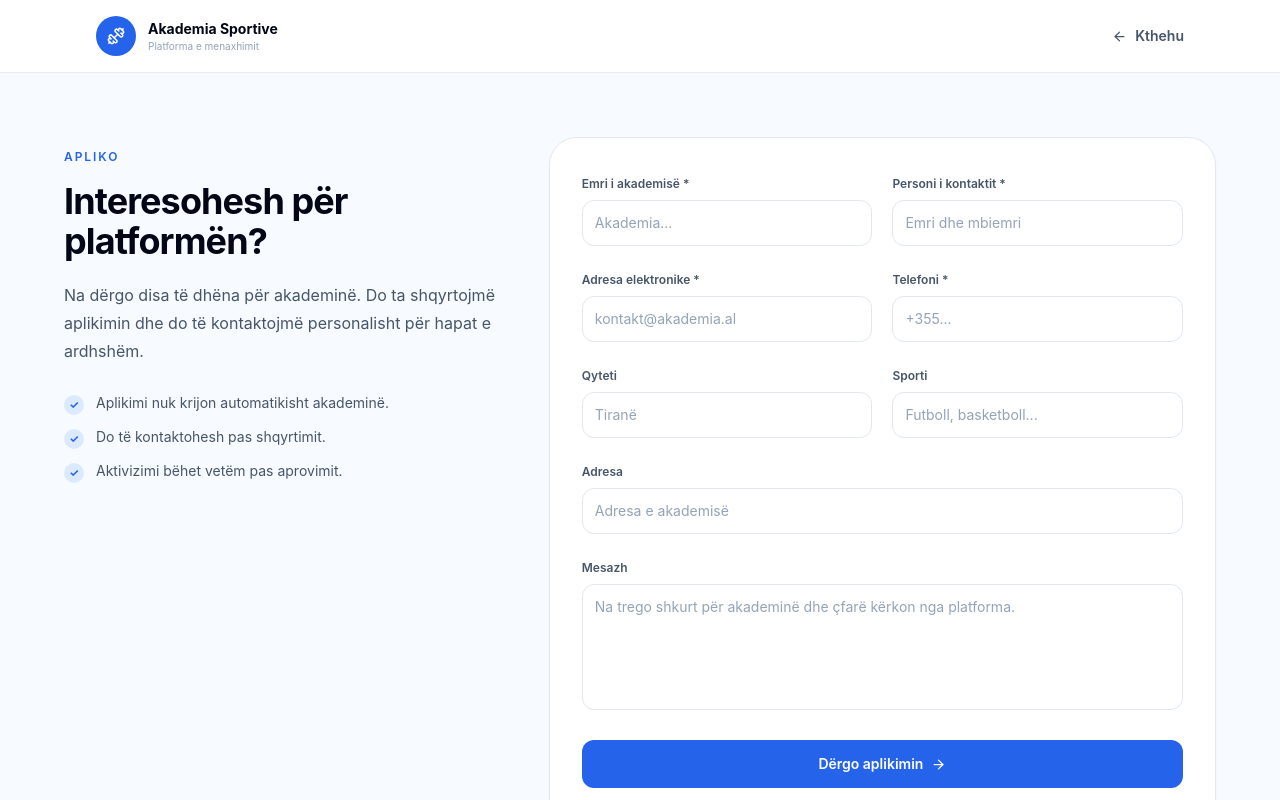
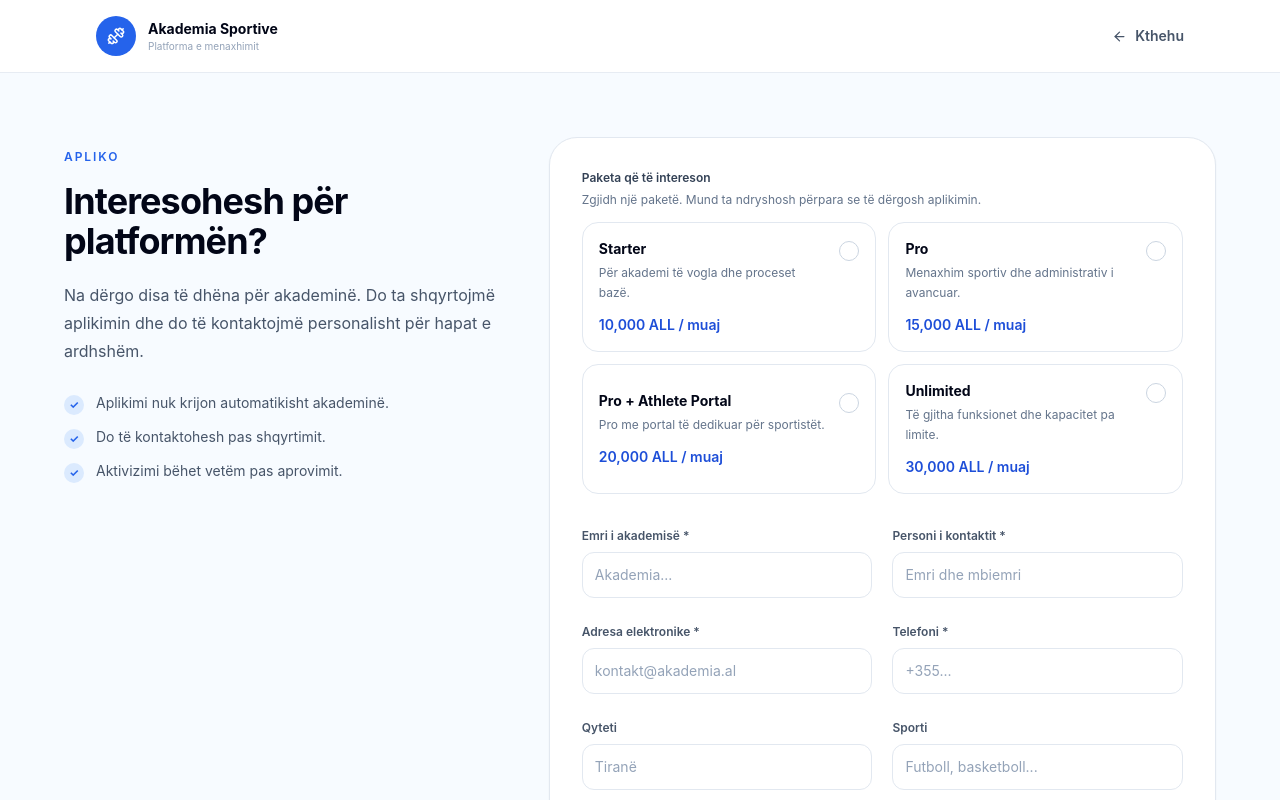
Before and after one commit to genciiv/akademia-sportive, a Next.js app: page /apliko in a window 1280 px wide. Shown: the top 800 px of the page. Built offline with nearby package versions, Linux system fonts and the light colour scheme.

Commit message:
fix: add plan selector to academy application

```diff
--- a/app/apliko/page.tsx
+++ b/app/apliko/page.tsx
@@ -58,17 +58,15 @@ export default function ApplyPage() {
 
   const requestedPlan = searchParams.get("plan");
 
-  const selectedPlan =
-    requestedPlan &&
-    Object.prototype.hasOwnProperty.call(planOptions, requestedPlan)
-      ? planOptions[requestedPlan as PlanCode]
-      : null;
-  const selectedPlanCode =
+  const initialPlanCode =
     requestedPlan &&
     Object.prototype.hasOwnProperty.call(planOptions, requestedPlan)
       ? (requestedPlan as PlanCode)
       : null;
 
+  const [selectedPlanCode, setSelectedPlanCode] = useState<PlanCode | null>(
+    initialPlanCode,
+  );
   const [form, setForm] = useState<FormState>(initialForm);
   const [error, setError] = useState("");
   const [sending, setSending] = useState(false);
@@ -85,6 +83,11 @@ export default function ApplyPage() {
     event.preventDefault();
 
     setError("");
+    if (!selectedPlanCode) {
+      setError("Zgjidh një paketë përpara se të dërgosh aplikimin.");
+      return;
+    }
+
     setSending(true);
 
     try {
@@ -216,36 +219,67 @@ export default function ApplyPage() {
             onSubmit={submit}
             className="rounded-[28px] border border-slate-200 bg-white p-6 shadow-sm sm:p-8"
           >
-            {selectedPlan ? (
-              <div className="mb-6 rounded-2xl border border-blue-200 bg-blue-50/70 p-4">
-                <p className="text-[11px] font-semibold uppercase tracking-[0.14em] text-blue-600">
-                  Paketa e zgjedhur
+            <div className="mb-7">
+              <div className="flex flex-col gap-1">
+                <p className="text-xs font-semibold text-slate-700">
+                  Paketa që të intereson
                 </p>
+                <p className="text-xs leading-5 text-slate-500">
+                  Zgjidh një paketë. Mund ta ndryshosh përpara se të dërgosh
+                  aplikimin.
+                </p>
+              </div>
 
-                <div className="mt-2 flex flex-col gap-1 sm:flex-row sm:items-end sm:justify-between">
-                  <div>
-                    <p className="text-lg font-bold text-slate-950">
-                      {selectedPlan.name}
-                    </p>
+              <div className="mt-3 grid gap-3 sm:grid-cols-2">
+                {(
+                  Object.entries(planOptions) as [
+                    PlanCode,
+                    (typeof planOptions)[PlanCode],
+                  ][]
+                ).map(([code, plan]) => {
+                  const isSelected = selectedPlanCode === code;
 
-                    <p className="mt-1 text-sm text-slate-500">
-                      {selectedPlan.description}
-                    </p>
-                  </div>
+                  return (
+                    <button
+                      key={code}
+                      type="button"
+                      aria-pressed={isSelected}
+                      onClick={() => setSelectedPlanCode(code)}
+                      className={`rounded-2xl border p-4 text-left transition ${
+                        isSelected
+                          ? "border-blue-500 bg-blue-50 ring-2 ring-blue-100"
+                          : "border-slate-200 bg-white hover:border-blue-200 hover:bg-blue-50/40"
+                      }`}
+                    >
+                      <div className="flex items-start justify-between gap-3">
+                        <div>
+                          <p className="text-sm font-bold text-slate-950">
+                            {plan.name}
+                          </p>
+                          <p className="mt-1 text-xs leading-5 text-slate-500">
+                            {plan.description}
+                          </p>
+                        </div>
 
-                  <p className="mt-2 text-sm font-semibold text-blue-700 sm:mt-0">
-                    {selectedPlan.price}
-                  </p>
-                </div>
+                        <span
+                          className={`mt-0.5 flex h-5 w-5 shrink-0 items-center justify-center rounded-full border ${
+                            isSelected
+                              ? "border-blue-600 bg-blue-600 text-white"
+                              : "border-slate-300 bg-white text-transparent"
+                          }`}
+                        >
+                          <CheckCircle2 size={13} />
+                        </span>
+                      </div>
 
-                <Link
-                  href="/#planet"
-                  className="mt-3 inline-flex text-xs font-semibold text-blue-600 hover:text-blue-700"
-                >
-                  Ndrysho paketën
-                </Link>
+                      <p className="mt-3 text-sm font-semibold text-blue-700">
+                        {plan.price}
+                      </p>
+                    </button>
+                  );
+                })}
               </div>
-            ) : null}
+            </div>
             <div className="grid gap-5 sm:grid-cols-2">
               <Field
                 label="Emri i akademisë"
```
